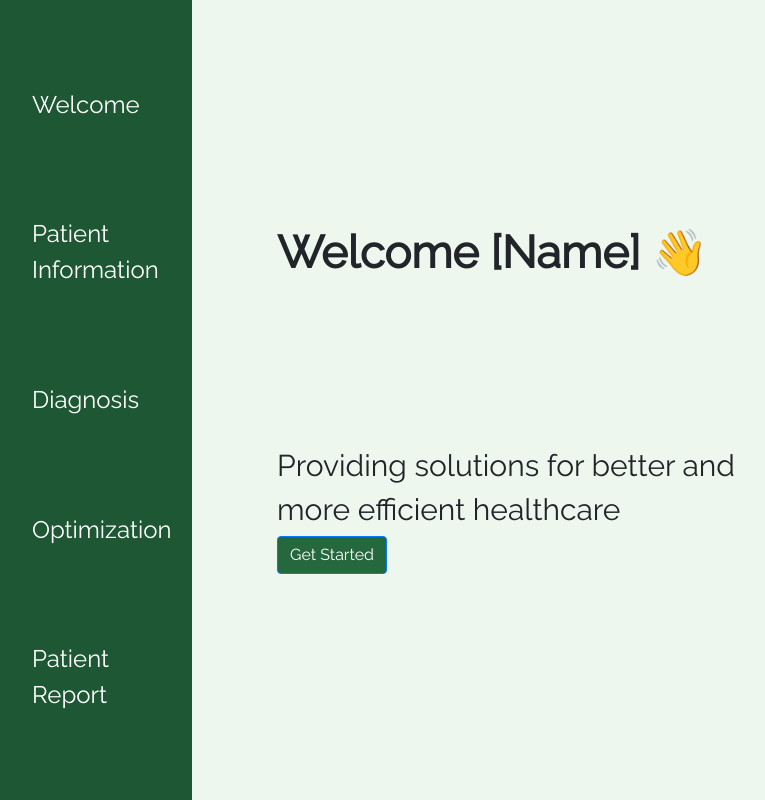
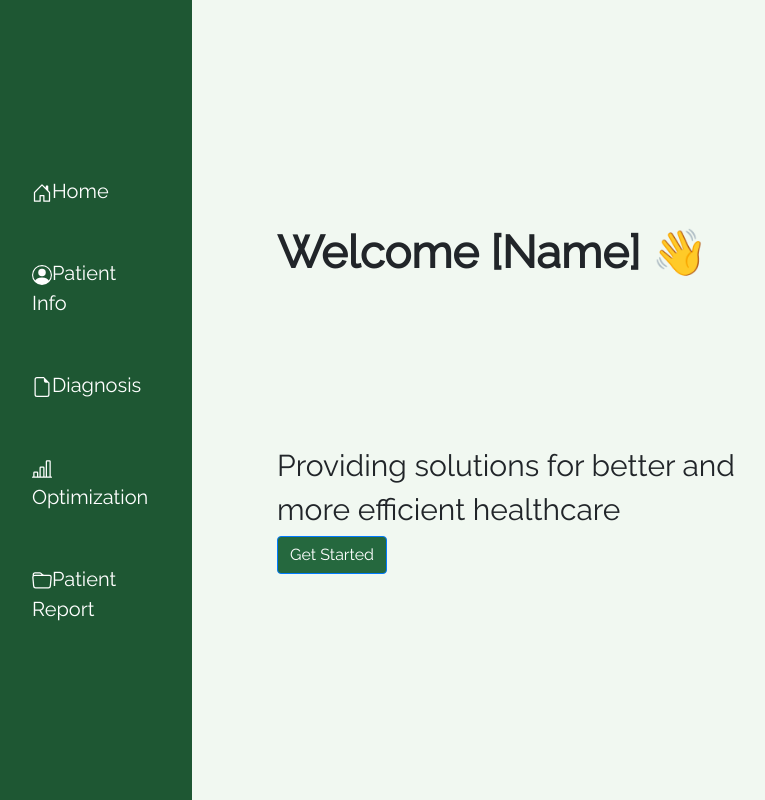
Before and after one commit to nicolelee1012/entyre-frontend, a React (Create React App) app: page / in a window 1280 px wide. Shown: the top 800 px of the page, without its empty margins (8-773 px from the left). Built offline with nearby package versions, Linux system fonts and the light colour scheme; no server answers.

Commit message:
added react-bootstrap icons to navbar

```diff
--- a/package.json
+++ b/package.json
@@ -11,6 +11,7 @@
     "formik": "^2.2.6",
     "react": "^17.0.2",
     "react-bootstrap": "^1.5.2",
+    "react-bootstrap-icons": "^1.4.0",
     "react-collapsible": "^2.8.3",
     "react-dom": "^17.0.2",
     "react-scripts": "4.0.3",
--- a/src/App.css
+++ b/src/App.css
@@ -1,7 +1,7 @@
 @import url("//fonts.googleapis.com/css?family=Raleway");
 
 .App {
-    background-color: #eef7ee;
+    background-color: #f1f8f1;
     font-family: "Raleway";
 }
 
--- a/src/components/Header/Header.js
+++ b/src/components/Header/Header.js
@@ -1,14 +1,23 @@
 import React, { Component } from "react";
+import {
+    HouseDoor,
+    PersonCircle,
+    FileEarmark,
+    BarChartLine,
+    Folder,
+} from "react-bootstrap-icons";
 import { Link } from "react-scroll";
 import styled from "styled-components";
 
 const NavbarStyled = styled.div`
-  font-size: 24px;
+  font-size: 20px;
   position: fixed;
   width: 200px;
   .header {
     background: #1e5733;
     padding: 40px;
+    padding-top: 75%;
+    padding-bottom: 75%;
     display: flex;
     flex-direction: column;
     justify-content: center;
@@ -39,32 +48,37 @@ export default class Header extends Component {
                     }}
                 >
                     <li>
+                        <HouseDoor />
                         <Link
                             activeClass="active"
                             to="home"
                             spy={true}
                             smooth={true}
                         >
-                            Welcome
+                            Home
                         </Link>
                     </li>
                     <li>
+                        <PersonCircle />
                         <Link to="patientInfo" spy={true} smooth={true}>
-                            Patient Information
+                            Patient Info
                         </Link>
                     </li>
                     <li>
+                        <FileEarmark />
                         <Link to="diagnosis" spy={true} smooth={true}>
                             Diagnosis
                         </Link>
                     </li>
                     <li>
+                        <BarChartLine />
                         <Link to="optimization" spy={true} smooth={true}>
                             Optimization
                         </Link>
                     </li>
 
                     <li>
+                        <Folder />
                         <Link to="patientReport" spy={true} smooth={true}>
                             Patient Report
                         </Link>
--- a/src/components/PatientInfo/PatientInfo.js
+++ b/src/components/PatientInfo/PatientInfo.js
@@ -1,4 +1,4 @@
-import React, { Component, Link } from "react";
+import React, { Component } from "react";
 import "bootstrap/dist/css/bootstrap.css";
 import { Button, Form, Container, InputGroup } from "react-bootstrap";
 import Wrapper from "../Wrapper/Wrapper";
```
Also changed, not shown: 1 other file (tests, documents, lock files or other folders).
